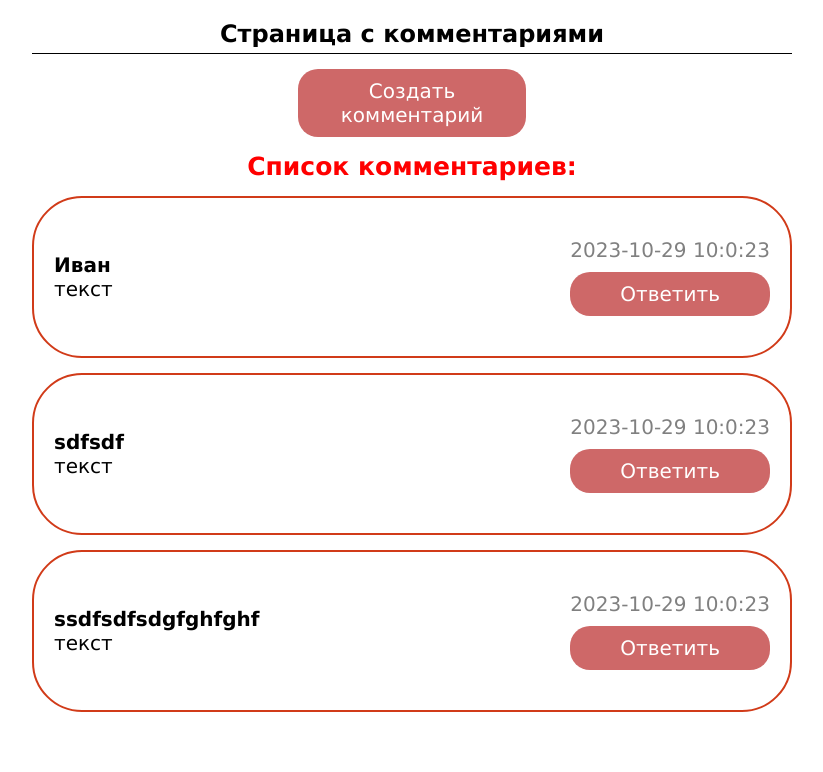
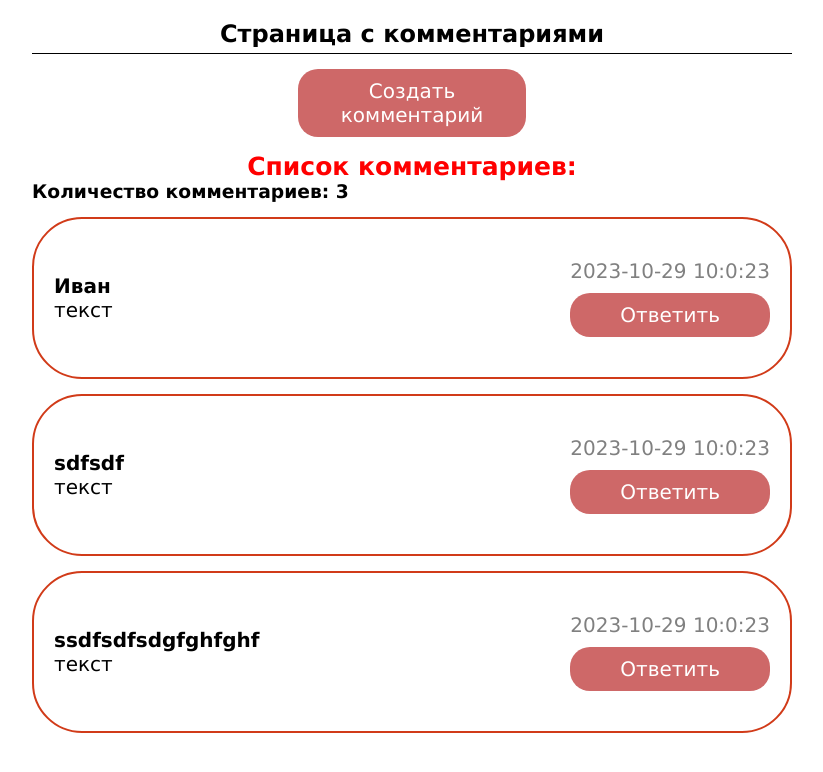
Before and after one commit to xAksssenov/vue3-comments, a Vue app: page / in a window 1280 px wide. Shown: the top 772 px of the page, without its empty margins (228-1051 px from the left). Built offline with nearby package versions, Linux system fonts and the light colour scheme.

Commit message:
Creating a count of the number of comments

```diff
--- a/src/App.vue
+++ b/src/App.vue
@@ -6,19 +6,22 @@
         <VButton @click="showDialog" class="app__main__btn">Создать комментарий</VButton>
       </div>
 
+
       <VDialog v-model:show="dialogVisible">
         <CommentForm @create="createComment" :parentCommentId="parentCommentId" :visible="dialogVisible" />
       </VDialog>
 
-      <h3 v-if="comments.length > 0" class="app__empti">Список комментариев:</h3>
-
+      <h3 v-if="comments.length > 0" class="app__empty">Список комментариев:</h3>
+      <h3>
+        Количество комментариев: {{ lenghtComments }}
+      </h3>
       <CommentList :comments="comments" @reply="showReplyDialog" />
     </section>
   </main>
 </template>
 
 <script setup>
-import { ref } from 'vue'
+import { computed, ref } from 'vue'
 import CommentForm from './components/CommentForm.vue'
 import CommentList from './components/CommentList.vue'
 const parentCommentId = ref(null)
@@ -47,6 +50,8 @@ const comments = ref([
     parentId: null
   }
 ])
+
+const lenghtComments = computed(() => comments.value.length)
 
 function showReplyDialog(parentId) {
   parentCommentId.value = parentId
@@ -94,7 +99,7 @@ function createComment(comment) {
   background: black;
 }
 
-.app__empti {
+.app__empty {
   font-size: 25px;
   text-align: center;
   color: red;
```
